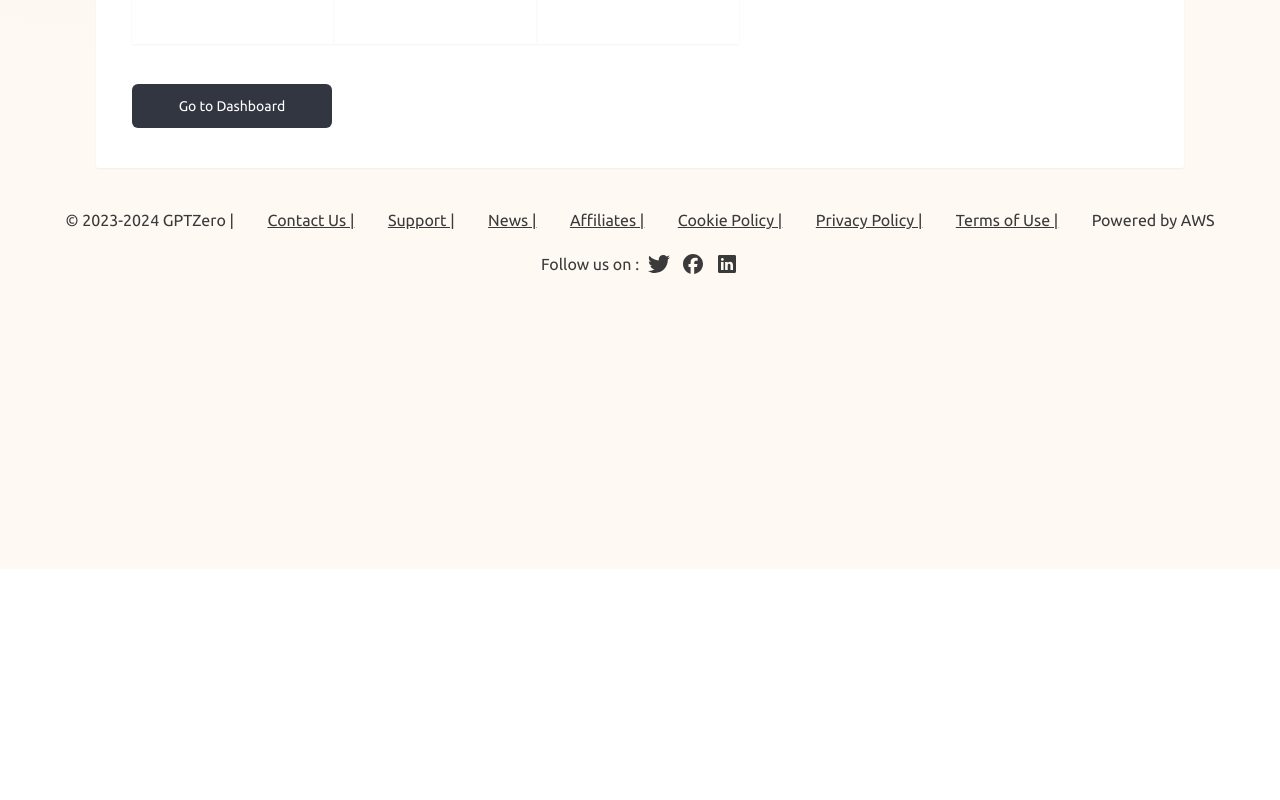
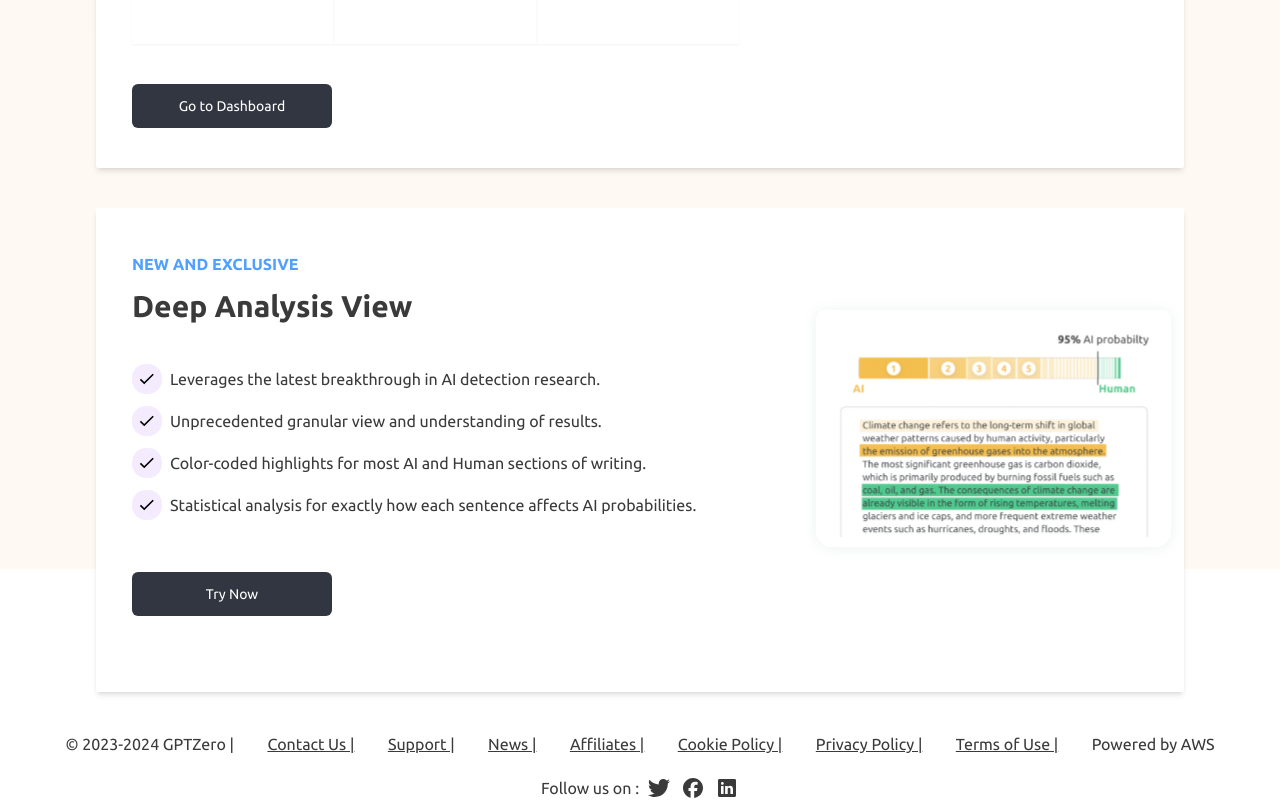
Before and after one commit to ayezabashir/gpt-zero, a React (Vite) app: page / in a window 1280 px wide. Shown: the part 1071-1871 px from the top of the page. Before the commit the page ends 1640 px from the top, so only its background shows below. Built offline with nearby package versions, Linux system fonts and the light colour scheme.

Commit message:
news and exlusive component

```diff
--- a/src/components/discover/Discover.jsx
+++ b/src/components/discover/Discover.jsx
@@ -2,7 +2,7 @@ import Card from "./Card"
 
 const Discover = () => {
     return (
-        <div className="md:w-[85%] mx-auto shadow-sm rounded-sm bg-white z-50 opacity-100 relative my-10 pb-10 flex flex-col ">
+        <div className="md:w-[85%] mx-auto shadow-md rounded-sm bg-white z-50 opacity-100 relative my-10 pb-10 flex flex-col ">
             <div className="md:w-[60%]">
                 <div className="m-9 mt-11 mr-2">
                     <h2 className="text-blue font-bold text-base">WITH MILLIONS OF USERS</h2>
--- /dev/null
+++ b/src/components/newsexclusve/NewsExclusive.jsx
@@ -0,0 +1,33 @@
+const NewsExclusive = () => {
+    return (
+        <div className="md:w-[85%] mx-auto shadow-md rounded-sm bg-white z-50 opacity-100 relative my-10 pb-10 md:flex items-center justify-between ">
+            <div className="md:w-[65%] m-9 mt-11 mr-2">
+                <h2 className="text-blue font-bold text-base">NEW AND EXCLUSIVE</h2>
+                <h3 className="text-txt-black mt-3 mb-5 text-3xl font-bold">Deep Analysis View</h3>
+                <ul className="mt-10">
+                    <li className="flex gap-2 mb-3 text-txt-black items-center">
+                        <img src="/check.svg" alt="" />
+                        Leverages the latest breakthrough in AI detection research.
+                    </li>
+                    <li className="flex gap-2 mb-3 text-txt-black items-center">
+                        <img src="/check.svg" alt="" />
+                        Unprecedented granular view and understanding of results.
+                    </li>
+                    <li className="flex gap-2 mb-3 text-txt-black items-center">
+                        <img src="/check.svg" alt="" />
+                        Color-coded highlights for most AI and Human sections of writing.
+                    </li>
+                    <li className="flex gap-2 mb-3 text-txt-black items-center">
+                        <img src="/check.svg" alt="" />
+                        Statistical analysis for exactly how each sentence affects AI probabilities.
+                    </li>
+
+                </ul>
+                <button className="w-[200px] p-3 mt-10 rounded-md text-sm bg-btn-black hover:bg-btn-hover-black text-white">Try Now</button>
+            </div>
+            <img className="w-full md:w-[35%] p-5 md:p-0" src="/deepanalysis.svg" alt="" />
+        </div>
+    )
+}
+
+export default NewsExclusive
--- a/src/components/pages/Home.jsx
+++ b/src/components/pages/Home.jsx
@@ -1,11 +1,13 @@
 import Discover from "../discover/Discover"
 import Hero from "../hero/Hero"
+import NewsExclusive from "../newsexclusve/NewsExclusive"
 
 const Home = () => {
     return (
         <>
             <Hero />
             <Discover />
+            <NewsExclusive />
         </>
     )
 }
--- a/tailwind.config.js
+++ b/tailwind.config.js
@@ -7,6 +7,7 @@ export default {
     "./src/components/hero/Hero.jsx",
     "./src/components/discover/Card.jsx",
     "./src/components/discover/Discover.jsx",
+    "./src/components/newsexclusve/NewsExclusive.jsx",
     "./src/components/footer/Footer.jsx",
   ],
   theme: {
```
Also changed, not shown: public/check.svg (added), public/deepanalysis.svg (added).
